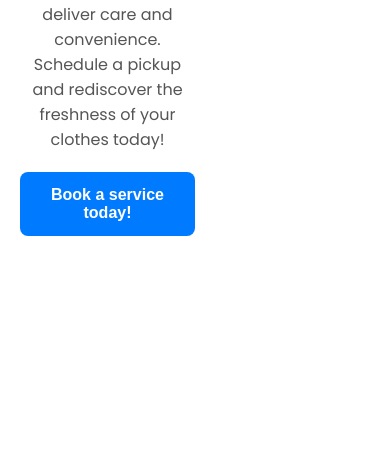
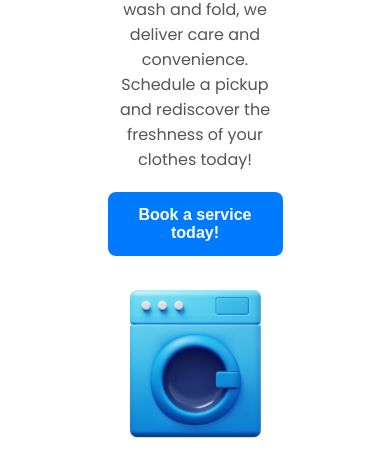
Before and after one commit to joni7679/Assignment2-Laundry-Services-Hero-Section, a plain HTML site: page index.html in a window 390 px wide. Shown: the part 602-1053 px from the top of the page. Before the commit the page ends 858 px from the top, so only its background shows below. Drawn offline with Linux system fonts and the light colour scheme.

Commit message:
assiment task 2 done

```diff
--- a/assets/css/style.css
+++ b/assets/css/style.css
@@ -125,7 +125,7 @@ nav {
 
 @media (max-width: 900px) {
     .hero-section {
-        grid-template-columns: 1fr;
+        flex-direction: column;
         text-align: center;
         padding: 40px 20px;
     }
```
